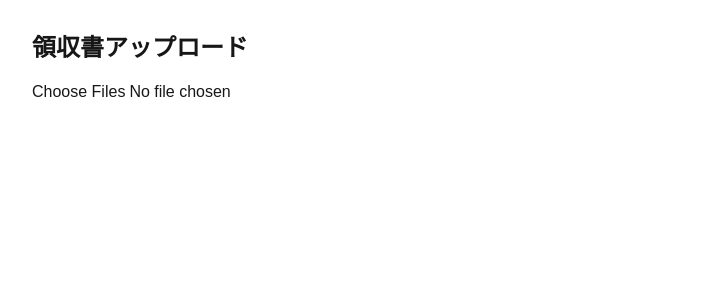
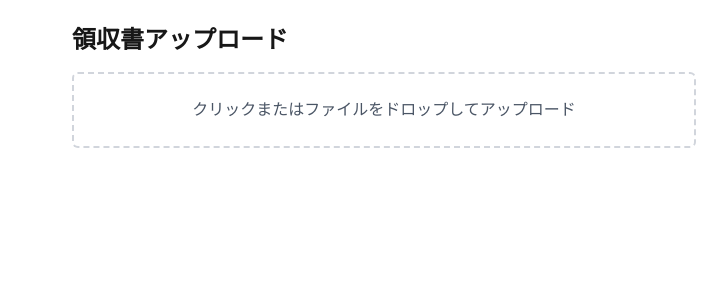
Before and after one commit to twist-eight/receipt-app, a Next.js app: page /upload in a window 1280 px wide. Shown: the top 300 px of the page, without its empty margins (256-983 px from the left). Built offline with nearby package versions, Linux system fonts and the light colour scheme.

Commit message:
ドラッグ＆ドロップ対応のアップロード画面を実装

```diff
--- a/package.json
+++ b/package.json
@@ -11,7 +11,8 @@
   "dependencies": {
     "next": "15.2.4",
     "react": "^19.0.0",
-    "react-dom": "^19.0.0"
+    "react-dom": "^19.0.0",
+    "react-dropzone": "^14.3.8"
   },
   "devDependencies": {
     "@eslint/eslintrc": "^3",
--- a/src/pages/upload.tsx
+++ b/src/pages/upload.tsx
@@ -1,28 +1,46 @@
 // src/pages/upload.tsx
-
-import { useState } from "react";
+import { useCallback, useState } from "react";
+import { useDropzone } from "react-dropzone";
 
 export default function UploadPage() {
   const [files, setFiles] = useState<File[]>([]);
 
-  const handleFileChange = (e: React.ChangeEvent<HTMLInputElement>) => {
-    if (!e.target.files) return;
-    setFiles(Array.from(e.target.files));
-  };
+  const onDrop = useCallback((acceptedFiles: File[]) => {
+    setFiles((prev) => [...prev, ...acceptedFiles]);
+  }, []);
+
+  const { getRootProps, getInputProps, isDragActive } = useDropzone({
+    onDrop,
+    accept: {
+      "image/*": [],
+      "application/pdf": [],
+    },
+    multiple: true,
+  });
 
   return (
-    <div className="p-8 max-w-3xl mx-auto">
+    <div className="p-6 max-w-2xl mx-auto">
       <h1 className="text-2xl font-bold mb-4">領収書アップロード</h1>
-      <input
-        type="file"
-        multiple
-        accept=".jpg,.jpeg,.png,.pdf"
-        onChange={handleFileChange}
-        className="mb-4"
-      />
-      <ul className="space-y-2">
+
+      <div
+        {...getRootProps()}
+        className={`border-2 border-dashed rounded-md p-6 text-center cursor-pointer transition-colors ${
+          isDragActive ? "border-blue-500 bg-blue-50" : "border-gray-300"
+        }`}
+      >
+        <input {...getInputProps()} />
+        {isDragActive ? (
+          <p className="text-blue-500">ここにファイルをドロップしてください</p>
+        ) : (
+          <p className="text-gray-600">
+            クリックまたはファイルをドロップしてアップロード
+          </p>
+        )}
+      </div>
+
+      <ul className="mt-6 space-y-2">
         {files.map((file, i) => (
-          <li key={i} className="p-2 bg-gray-100 rounded shadow">
+          <li key={i} className="bg-gray-100 p-2 rounded shadow-sm">
             {file.name}
           </li>
         ))}
```
Also changed, not shown: 1 other file (tests, documents, lock files or other folders).
